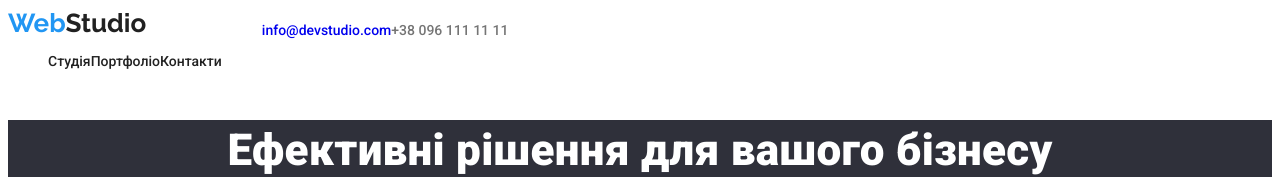
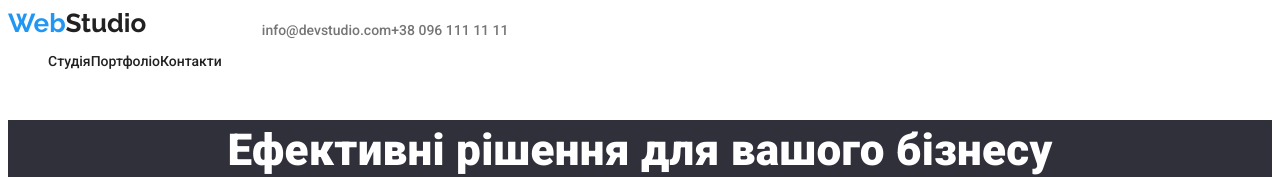
Before and after one commit to RomanBratus/goit-markup-hw-02, a plain HTML site: page index.html in a window 1280 px wide. Shown: the top 177 px of the page. Drawn offline with Linux system fonts and the light colour scheme.

Commit message:
forgot s

```diff
--- a/index.html
+++ b/index.html
@@ -38,7 +38,7 @@
       </nav>
       <ul class="header-contacts link-h">
         <li class="header-contacts">
-          <a href="mailto:info@devstudio.com" class="link-h header-contact"
+          <a href="mailto:info@devstudio.com" class="link-h header-contacts"
             >info@devstudio.com</a
           >
         </li>
```
